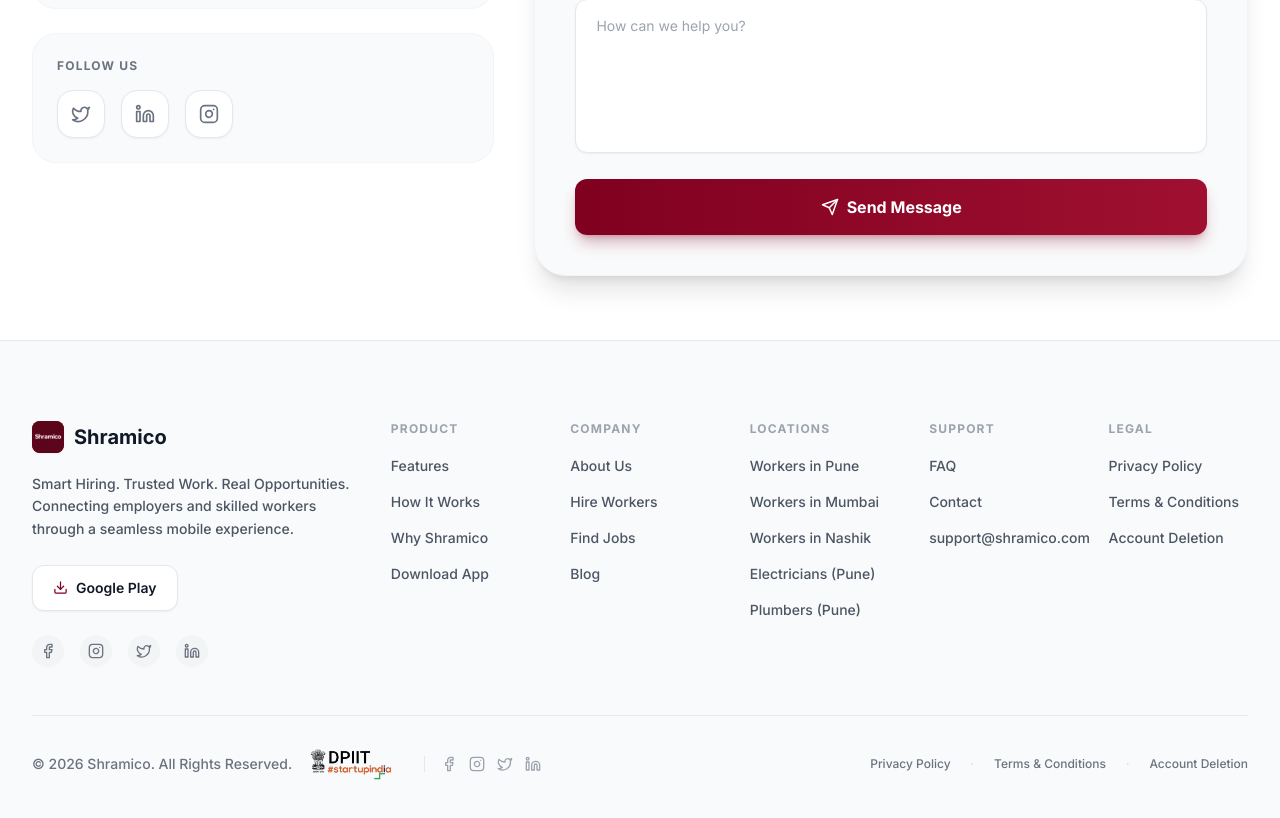
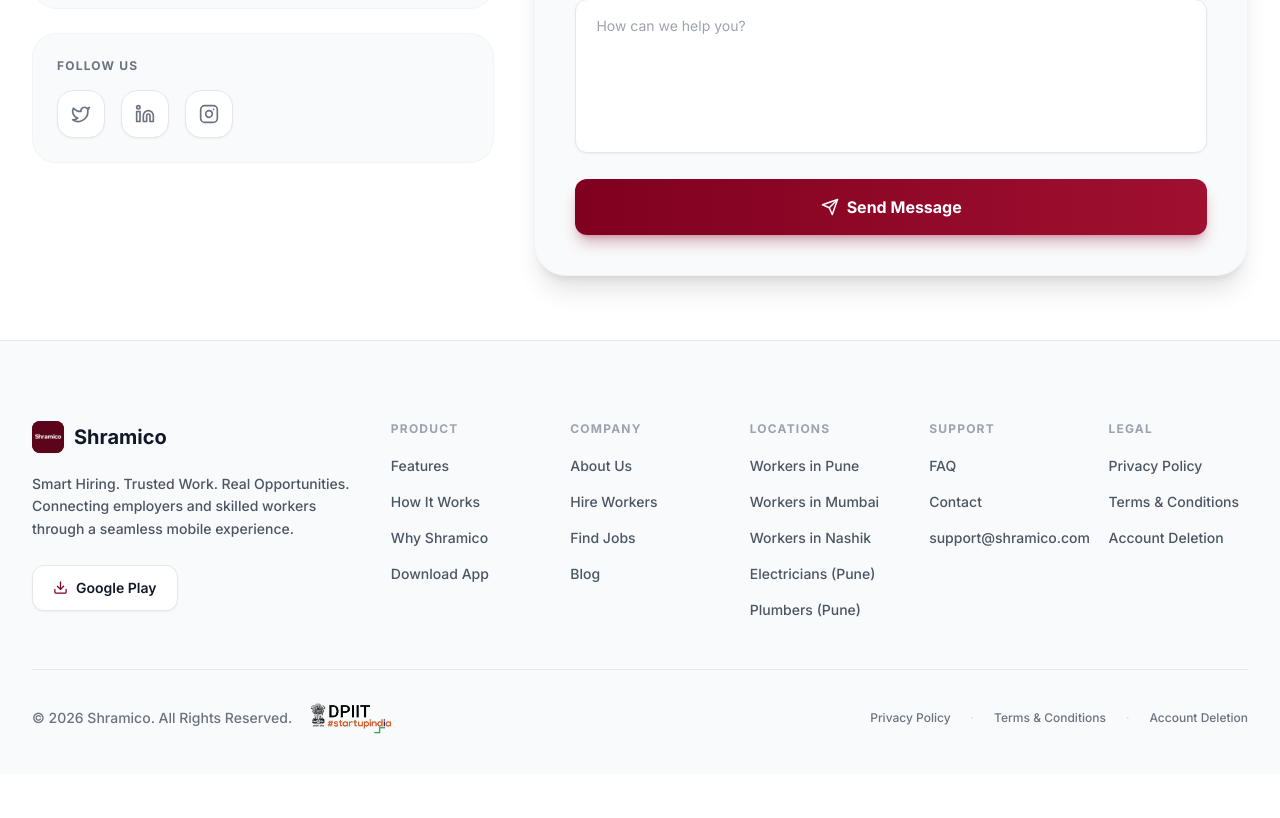
Before and after one commit to svaruok/website-shram, a React (Vite) app: page / in a window 1280 px wide. Shown: the part 10017-10835 px from the top of the page. After the commit the page ends 10791 px from the top, so only its background shows below. Built offline with nearby package versions, Linux system fonts and the light colour scheme; no server answers.

Commit message:
Removed unused social media logos from footer

```diff
--- a/src/components/Footer.tsx
+++ b/src/components/Footer.tsx
@@ -52,20 +52,6 @@
               <Download size={15} className="text-burgundy" />
               Google Play
             </a>
-            <div className="flex items-center gap-4 mt-6">
-              <a href="#" onClick={(e) => e.preventDefault()} className="w-8 h-8 rounded-full bg-gray-100 flex items-center justify-center text-gray-500 hover:bg-burgundy hover:text-white transition-all">
-                <Facebook size={16} />
-              </a>
-              <a href="#" onClick={(e) => e.preventDefault()} className="w-8 h-8 rounded-full bg-gray-100 flex items-center justify-center text-gray-500 hover:bg-burgundy hover:text-white transition-all">
-                <Instagram size={16} />
-              </a>
-              <a href="#" onClick={(e) => e.preventDefault()} className="w-8 h-8 rounded-full bg-gray-100 flex items-center justify-center text-gray-500 hover:bg-burgundy hover:text-white transition-all">
-                <Twitter size={16} />
-              </a>
-              <a href="#" onClick={(e) => e.preventDefault()} className="w-8 h-8 rounded-full bg-gray-100 flex items-center justify-center text-gray-500 hover:bg-burgundy hover:text-white transition-all">
-                <Linkedin size={16} />
-              </a>
-            </div>
           </motion.div>
 
           {/* Product */}
@@ -208,21 +194,6 @@
               <img src="/dpiit-logo.jpg" alt="DPIIT Recognized Startup India" className="h-8 object-contain mix-blend-multiply" />
             </div>
 
-            {/* Social Media Mini Links */}
-            <div className="flex items-center gap-3 sm:ml-2 sm:border-l border-gray-200 sm:pl-4">
-              <a href="#" onClick={(e) => e.preventDefault()} className="text-gray-400 hover:text-burgundy transition-colors">
-                <Facebook size={16} />
-              </a>
-              <a href="#" onClick={(e) => e.preventDefault()} className="text-gray-400 hover:text-burgundy transition-colors">
-                <Instagram size={16} />
-              </a>
-              <a href="#" onClick={(e) => e.preventDefault()} className="text-gray-400 hover:text-burgundy transition-colors">
-                <Twitter size={16} />
-              </a>
-              <a href="#" onClick={(e) => e.preventDefault()} className="text-gray-400 hover:text-burgundy transition-colors">
-                <Linkedin size={16} />
-              </a>
-            </div>
           </div>
           <div className="flex items-center gap-5">
             <Link to="/privacy-policy" className="text-gray-500 font-medium text-xs hover:text-burgundy transition-colors">
```
